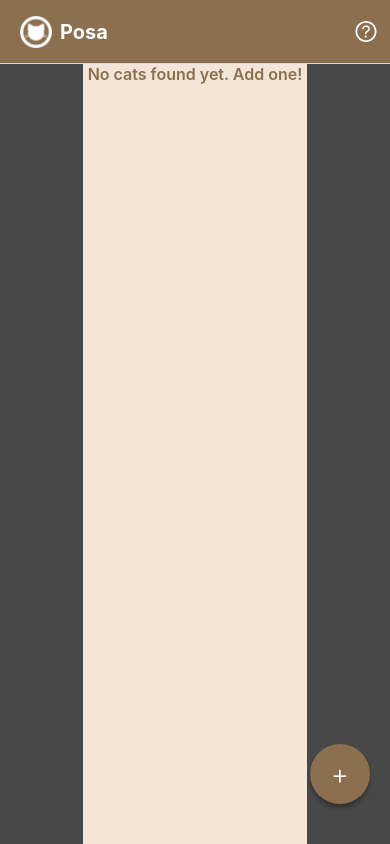
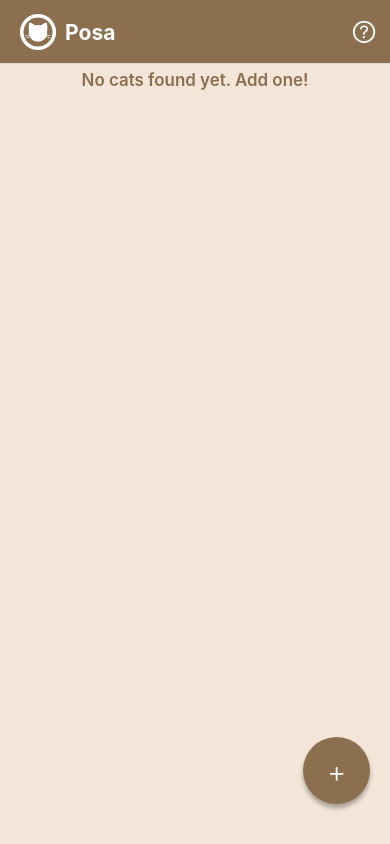
Before and after one commit to aerxxn/Posa, a React Native app: screen /Posa in a window 390 px wide. Built offline with nearby package versions, Linux system fonts and the light colour scheme.

Commit message:
made the app responsive

```diff
--- a/App.js
+++ b/App.js
@@ -14,6 +14,7 @@ import AddEncounterScreen from "./screens/AddEncounterScreen";
 import { colors } from "./styles";
 import { Ionicons } from "@expo/vector-icons";
 import { TouchableOpacity, View, Text, Image } from "react-native";
+import { scale, moderateScale } from './scaling';
 
 // Create a stack navigator for screen transitions
 const Stack = createNativeStackNavigator();
@@ -45,19 +46,19 @@ export default function App() {
             options={({ navigation }) => ({
               headerTitleAlign: "left",
               headerTitle: () => (
-                <View style={{ flexDirection: "row", alignItems: "center", paddingLeft:4 }}>
+                <View style={{ flexDirection: "row", alignItems: "center", paddingLeft: scale(4) }}>
                   <Image
                     source={require("./assets/hslogo.png")}
-                    style={{ width: 32, height: 32, marginRight: 8, borderRadius: 8 }}
+                    style={{ width: scale(32), height: scale(32), marginRight: scale(8), borderRadius: moderateScale(8) }}
                   />
-                  <Text style={{ color: "#fff", fontWeight: "bold", fontSize: 20 }}>Posa</Text>
+                  <Text style={{ color: "#fff", fontWeight: "bold", fontSize: moderateScale(20) }}>Posa</Text>
                 </View>
               ),
 
               // Help button opens help modal
               headerRight: () => (
-                <TouchableOpacity onPress={() => navigation.setParams({ showHelp: true })} style={{ marginRight: 10 }}>
-                  <Ionicons name="help-circle-outline" size={28} color="#fff" />
+                <TouchableOpacity onPress={() => navigation.setParams({ showHelp: true })} style={{ marginRight: scale(10) }}>
+                  <Ionicons name="help-circle-outline" size={moderateScale(28)} color="#fff" />
                 </TouchableOpacity>
               ),
             })}
--- a/app.json
+++ b/app.json
@@ -27,9 +27,7 @@
     "web": {
       "favicon": "./assets/favicon.png"
     },
-    "plugins": [
-      "expo-sqlite"
-    ],
+    "plugins": [],
     "extra": {
       "eas": {
         "projectId": "212526b6-f827-4d77-a50a-4d20b329a64c"
--- /dev/null
+++ b/scaling.js
@@ -0,0 +1,12 @@
+// scaling.js - Lightweight responsive scaling
+import { Dimensions } from 'react-native';
+
+const { width, height } = Dimensions.get('window');
+
+// Guideline sizes based on standard ~5" screen mobile device
+const guidelineBaseWidth = 350;
+const guidelineBaseHeight = 680;
+
+export const scale = (size) => (width / guidelineBaseWidth) * size;
+export const verticalScale = (size) => (height / guidelineBaseHeight) * size;
+export const moderateScale = (size, factor = 0.5) => size + (scale(size) - size) * factor;
--- a/screens/AddCatScreen.js
+++ b/screens/AddCatScreen.js
@@ -8,7 +8,6 @@ import * as ImageManipulator from "expo-image-manipulator";
 import {
   View,
   Text,
-  TextInput,
   TouchableOpacity,
   Image,
   Alert,
@@ -124,14 +123,14 @@ export default function AddCatScreen({ navigation, route }) {
 
           {/*FIRST ENCOUNTER SECTION*/}
           <Text style={styles.subtitle}>First Encounter</Text>
-          <TextInput
+          <CatInput
             style={styles.input}
             placeholder="Location of Encounter"
             placeholderTextColor="#7A5C3E"
             value={location}
             onChangeText={setLocation}
           />
-          <TextInput
+          <CatInput
             style={[styles.input, styles.detailsInput, styles.inputMultiline]}
             placeholder="Details of Encounter"
             placeholderTextColor="#7A5C3E"
--- a/screens/HomeScreen.js
+++ b/screens/HomeScreen.js
@@ -22,7 +22,7 @@ export default function HomeScreen({ navigation, route }) {
   }, [route?.params?.showHelp]);
 
   // Open camera or gallery
-  const pickImage = async (source) => {
+    const pickImage = async (source) => {
     try {
       let result;
       if (source === "camera") {
@@ -32,7 +32,7 @@ export default function HomeScreen({ navigation, route }) {
           return;
         }
         result = await ImagePicker.launchCameraAsync({
-          mediaTypes: ImagePicker.MediaTypeOptions.Images,
+          mediaTypes: 'images',
           quality: 0.8,
         });
       } else {
@@ -42,7 +42,7 @@ export default function HomeScreen({ navigation, route }) {
           return;
         }
         result = await ImagePicker.launchImageLibraryAsync({
-          mediaTypes: ImagePicker.MediaTypeOptions.Images,
+          mediaTypes: 'images',
           quality: 0.8,
         });
       }
@@ -56,6 +56,7 @@ export default function HomeScreen({ navigation, route }) {
       console.error("Image picker error:", err);
     }
   };
+
 
   if (loading) {
     return (
@@ -75,7 +76,7 @@ export default function HomeScreen({ navigation, route }) {
   }
 
   return (
-    <View style={styles.modalBackground}>
+    <View style={styles.container}>
       {/* Help Modal */}
       <HelpModal
         visible={helpModalVisible}
@@ -91,7 +92,7 @@ export default function HomeScreen({ navigation, route }) {
         )}
         numColumns={2}
         columnWrapperStyle={styles.row}
-        contentContainerStyle={styles.scrollContainer}
+        contentContainerStyle={[styles.scrollContainer,{ paddingBottom: 100 }]}
         ListEmptyComponent={<Text style={styles.subtitle}>No cats found yet. Add one!</Text>}
         showsVerticalScrollIndicator={false}
       />
--- a/styles.js
+++ b/styles.js
@@ -1,7 +1,9 @@
 // styles.js
 import { StyleSheet, Dimensions } from "react-native";
-const { width } = Dimensions.get("window");
-const cardWidth = (width - 48) / 2; // (Screen width - padding) / 2
+import { scale, verticalScale, moderateScale } from './scaling';
+
+const { width, height } = Dimensions.get("window");
+const cardWidth = (width - scale(48)) / 2; // (Screen width - padding) / 2
 
 export const colors = {
   primary: "#8B6F4E",
@@ -22,14 +24,14 @@ export default StyleSheet.create({
   container: {
     flex: 1,
     backgroundColor: colors.background,
-    paddingHorizontal: 16,   // horizontal gutter
-    paddingTop: 12,          // small top breathing room
+    alignItems: "center",
+    paddingTop: verticalScale(5),          // small top breathing room
   },
   scrollContainer: {
     flexGrow: 1,
     backgroundColor: colors.background,
-    paddingHorizontal: 5,
-    paddingBottom: 40,
+    paddingHorizontal: scale(5),
+    paddingBottom: verticalScale(40),
   },
   backgroundScreen: {
     flex: 1,
@@ -38,47 +40,49 @@ export default StyleSheet.create({
 
   // ===== TYPOGRAPHY =====
   title: {
-    fontSize: 22,
+    alignSelf: "center",
+    fontSize: moderateScale(22),
     fontWeight: "bold",
     color: colors.text,
   },
   subtitle: {
-    fontSize: 16,
+    fontSize: moderateScale(16),
     fontWeight: "600",
     color: colors.subtleText,
     textAlign: "center",
-    marginBottom: 8,
+    marginBottom: verticalScale(8),
   },
   bodyText: {
-    fontSize: 14,
+    fontSize: moderateScale(14),
     color: colors.text,
   },
   label: {
-    fontSize: 14,
+    fontSize: moderateScale(14),
     fontWeight: "bold",
     color: "#7A5C3E",
-    marginBottom: 4,
+    marginBottom: verticalScale(4),
   },
   fabText: {
-    fontSize: 28,
+    fontSize: moderateScale(28),
     color: colors.cardBackground,
     fontWeight: "300",
   },
 
   // ===== CARDS =====
   listContent: {
-    paddingBottom: 100,
+    paddingBottom: verticalScale(100),
     alignItems: "center",
   },
   card: {
     width: cardWidth,
-    height: 190,
+    height: verticalScale(175),
     backgroundColor: colors.cardBackground,
-    borderRadius: 12,
-    padding: 10,
+    borderRadius: moderateScale(12),
+    padding: scale(10),
     alignItems: "center",
     justifyContent: "center",
-    margin: 8,
+    marginHorizontal: scale(8),
+    marginVertical: scale(4),
     shadowColor: colors.shadow,
     shadowOffset: { width: 0, height: 4 },
     shadowOpacity: 0.1,
@@ -86,14 +90,14 @@ export default StyleSheet.create({
     elevation: 3,
   },
   cardImage: {
-    width: cardWidth - 20,
-    height: cardWidth - 20,
-    borderRadius: 10,
-    marginBottom: 8,
+    width: cardWidth - scale(20),
+    height: cardWidth - scale(20),
+    borderRadius: moderateScale(10),
+    marginBottom: verticalScale(8),
     resizeMode: "cover",
   },
   cardName: {
-    fontSize: 18,
+    fontSize: moderateScale(18),
     fontWeight: "600",
     color: colors.text,
     textAlign: "center",
@@ -101,43 +105,46 @@ export default StyleSheet.create({
 
   // ===== FORMS & INPUTS =====
   input: {
+    width: "95%",
+    alignSelf: "center",
     borderWidth: 1,
     borderColor: colors.border,
-    borderRadius: 8,
-    padding: 12,
-    marginBottom: 12,
-    fontSize: 16,
+    borderRadius: moderateScale(8),
+    padding: scale(12),
+    marginBottom: verticalScale(12),
+    fontSize: moderateScale(16),
     backgroundColor: colors.cardBackground,
     color: colors.text,
   },
+
   inputMultiline: {
-    height: 90,
+    height: verticalScale(90),
     textAlignVertical: "top",
   },
 
   // ===== BUTTONS =====
   button: {
     backgroundColor: colors.primary,
-    paddingVertical: 14,
-    borderRadius: 8,
+    padding: scale(14),
+    borderRadius: moderateScale(8),
     alignItems: "center",
-    marginTop: 10,
+    marginTop: verticalScale(10),
   },
   buttonText: {
     color: colors.cardBackground,
-    fontSize: 16,
+    fontSize: moderateScale(16),
     fontWeight: "600",
   },
 
   // ===== FAB =====
   fab: {
     position: "absolute",
-    bottom: 60,
-    right: 30,
+    bottom: verticalScale(60),
+    right: scale(30),
     backgroundColor: colors.primary,
-    width: 60,
-    height: 60,
-    borderRadius: 30,
+    width: scale(60),
+    height: scale(60),
+    borderRadius: scale(30),
     alignItems: "center",
     justifyContent: "center",
     shadowColor: colors.shadow,
@@ -150,9 +157,9 @@ export default StyleSheet.create({
   fabOption: {
   position: "absolute",
   backgroundColor: "#03dac6", // or same as your HomeScreen option buttons
-  width: 50,
-  height: 50,
-  borderRadius: 25,
+  width: scale(50),
+  height: scale(50),
+  borderRadius: scale(25),
   alignItems: "center",
   justifyContent: "center",
   elevation: 8, // shadow
@@ -162,61 +169,64 @@ export default StyleSheet.create({
   // ===== DETAIL SCREEN =====
   detailImage: {
     width: "100%",
-    height: 250,
-    borderRadius: 12,
-    marginBottom: 20,
+    height: verticalScale(250),
+    borderRadius: moderateScale(12),
+    marginBottom: verticalScale(20),
     resizeMode: "cover",
   },
   detailTitle: {
-    fontSize: 35,
+    fontSize: moderateScale(35),
     fontWeight: "bold",
     color: colors.text,
 
   },
   detailText: {
-    fontSize: 16,
+    fontSize: moderateScale(16),
     color: colors.subtleText,
-    marginBottom: 5,
+    marginBottom: verticalScale(5),
   },
   sectionTitle: {
     alignSelf: "center",
-    fontSize: 25,
+    fontSize: moderateScale(25),
     fontWeight: "bold",
     color: colors.text,
-    marginTop: 10,
-    marginBottom: 10,
+    marginTop: verticalScale(10),
+    marginBottom: verticalScale(10),
   },
   sectionPadding:{
-    padding:10
+    padding: scale(10)
   },
   catHeader: {
     flexDirection: "row",
     alignItems: "center",
     justifyContent: "center",   // centers content
     position: "relative",       // lets us absolutely position the buttons
-    marginBottom: 8,
+    marginBottom: verticalScale(8),
   },
 
   catHeaderActions: {
     position: "absolute",
     right: 0,                   // stick buttons to the right edge
-    flexDirection: "row",    // stack Edit over Trash
     alignItems: "center",
+    flexDirection: "column",
+    right: scale(10)
   },
 
   editButton: {
-    marginRight: 12,
+    marginRight: scale(12),
   },
 
 
 
   // ===== ENCOUNTERS =====
   encounterCard: {
+    width: "90%",
+    alignSelf: "center",
     flexDirection: "row",
     backgroundColor: colors.cardBackground,
-    borderRadius: 12,
-    padding: 15,
-    marginBottom: 12,
+    borderRadius: moderateScale(12),
+    padding: scale(15),
+    marginBottom: verticalScale(12),
     shadowColor: colors.shadow,
     shadowOffset: { width: 0, height: 2 },
     shadowOpacity: 0.1,
@@ -224,26 +234,26 @@ export default StyleSheet.create({
     elevation: 3,
   },
   encounterImage: {
-    width: 80,
-    height: 80,
-    borderRadius: 10,
-    marginRight: 15,
+    width: scale(80),
+    height: scale(80),
+    borderRadius: moderateScale(10),
+    marginRight: scale(15),
     resizeMode: "cover",
   },
   encounterTitle: {
-    fontSize: 16,
+    fontSize: moderateScale(16),
     fontWeight: "bold",
     color: colors.accent,
   },
   encounterDate: {
-    fontSize: 14,
+    fontSize: moderateScale(14),
     color: colors.subtleText,
-    marginBottom: 4,
+    marginBottom: verticalScale(4),
   },
   encounterLocation: {
-    fontSize: 14,
+    fontSize: moderateScale(14),
     color: colors.text,
-    marginBottom: 4,
+    marginBottom: verticalScale(4),
   },
 
   // ===== MODALS =====
@@ -256,51 +266,51 @@ export default StyleSheet.create({
   modalContainer: {
     width: "85%",
     backgroundColor: colors.cardBackground,
-    borderRadius: 16,
-    padding: 20,
+    borderRadius: moderateScale(16),
+    padding: scale(20),
   },
   modalTitle: {
-    fontSize: 20,
+    fontSize: moderateScale(20),
     fontWeight: "bold",
-    marginBottom: 15,
+    marginBottom: verticalScale(15),
     alignSelf: "center",
     color: colors.text,
   },
   modalImage: {
-    width: 100,
-    height: 100,
+    width: scale(100),
+    height: scale(100),
     alignSelf: "center",
-    borderRadius: 12,
+    borderRadius: moderateScale(12),
   },
   modalChangePhotoText: {
-    marginTop: 8,
+    marginTop: verticalScale(8),
     textAlign: "center",
     color: colors.primary,
   },
   modalInput: {
-    height: 40,
+    height: verticalScale(40),
     borderColor: colors.primary,
     borderWidth: 1,
-    borderRadius: 8,
-    paddingHorizontal: 10,
-    marginVertical: 8,
+    borderRadius: moderateScale(8),
+    paddingHorizontal: scale(10),
+    marginVertical: verticalScale(8),
     color: colors.text,
   },
   modalInputMultiline: {
-    height: 80,
+    height: verticalScale(80),
     textAlignVertical: "top",
   },
   modalButtons: {
     flexDirection: "row",
-    marginTop: 20,
+    marginTop: verticalScale(20),
     justifyContent: "space-between",
   },
   modalButton: {
     flex: 1,
-    padding: 14,
-    borderRadius: 8,
+    padding: scale(14),
+    borderRadius: moderateScale(8),
     alignItems: "center",
-    marginHorizontal: 5,
+    marginHorizontal: scale(5),
   },
   modalCancel: {
     backgroundColor: colors.cancel,
@@ -310,13 +320,13 @@ export default StyleSheet.create({
   },
   modalButtonText: {
     color: colors.cardBackground,
-    fontSize: 16,
+    fontSize: moderateScale(16),
     fontWeight: "600",
   },
   fullscreenImage: {
     width: "90%",
     height: "90%",
     resizeMode: "contain", // ✅ keep aspect ratio
-    borderRadius: 24
+    borderRadius: moderateScale(24)
   }
 });
```
Also changed, not shown: components/EncounterCard.js (+8 -7 lines), components/HelpModal.js (+10 -9 lines), components/PhotoPicker.js (+8 -7 lines), package.json (+4 -9 lines), screens/CatDetailScreen.js (+14 -13 lines), 1 other file (tests, documents, lock files or other folders).
